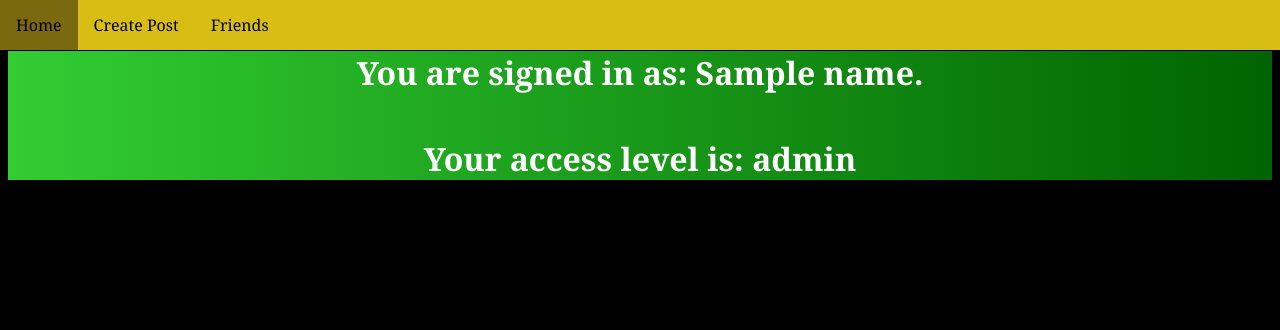
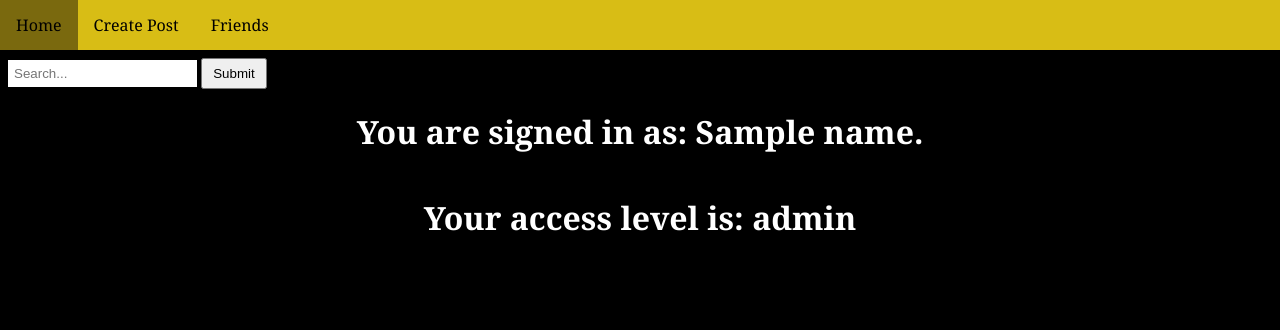
Before and after one commit to Dhrumil-Rana/Flask_QA, a Flask app: template templates/home.html in a window 1280 px wide. Shown: the top 330 px of the page. Run offline with Flask 2, Linux system fonts and the light colour scheme; the template is opened without the code that fills it: most values are stand-ins (such as "Sample title", 1, 10 or a date in 2020).

Commit message:
Added search bar and submit button to home page.

```diff
--- a/static/css/home.css
+++ b/static/css/home.css
@@ -0,0 +1,19 @@
+html{
+    font-family: Georgia, serif;
+    background: black;
+}
+
+h1{
+    text-align: center;
+    color: #ffffff;
+}
+
+.search input[type=text]{
+    margin-top: 30px;
+    padding: 6px;
+    border: none;
+}
+
+.search button{
+    padding: 6px 10px;
+}
--- a/templates/home.html
+++ b/templates/home.html
@@ -1,10 +1,14 @@
 {% extends 'layout.html' %}
 
 {% block css %}
-    <link rel="stylesheet" type = "text/css" href="{{ url_for ('static' , filename='css/login.css') }}">
+    <link rel="stylesheet" type = "text/css" href="{{ url_for ('static' , filename='css/home.css') }}">
 {% endblock %}
 
 {% block content %}
+    <div class="search">
+        <input type="text" placeholder="Search...">
+        <button type="submit">Submit</button>
+    </div>
     <h1 class="result">
             You are signed in as: {{name}}.<br><br>
             Your access level is: {{userlevel}}
```
